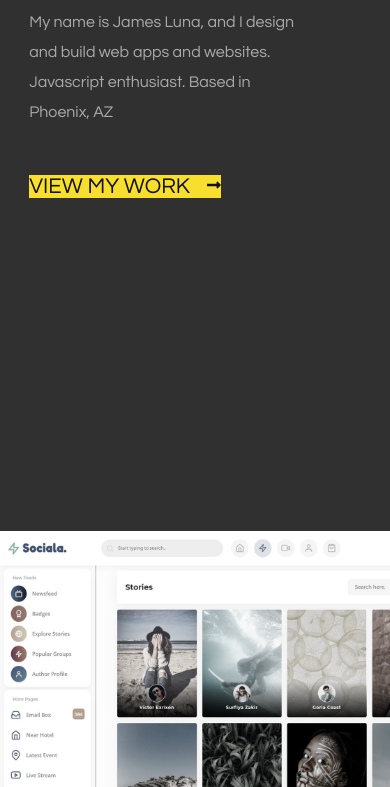
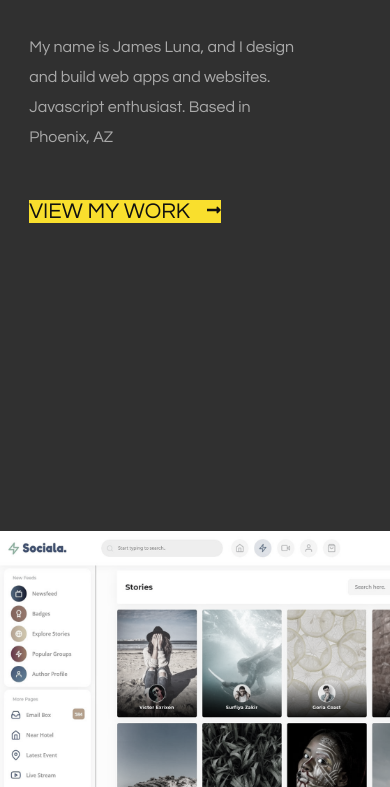
Before and after one commit to bbluecircles/bbluecircles.github.io, a plain HTML site: page index.html in a window 390 px wide. Shown: the part 313-1100 px from the top of the page. Drawn offline with Linux system fonts and the light colour scheme; files that its build step writes are made by us from their sources.

Commit message:
Add files via upload

```diff
--- a/styles.css
+++ b/styles.css
@@ -727,7 +727,7 @@ footer {
 }
 @media screen and (max-width: 575px) {
   .hero__content__wrapper .hero__content {
-    margin: -175px 0px 0px 0px;
+    margin: -125px 0px 0px 0px;
   }
 
   .hero__content__wrapper {
@@ -746,7 +746,7 @@ footer {
 }
 @media screen and (max-width: 400px) {
   .hero__content__wrapper .hero__content {
-    margin: -175px 0px 0px 0px;
+    margin: -125px 0px 0px 0px;
   }
 }
 
```
